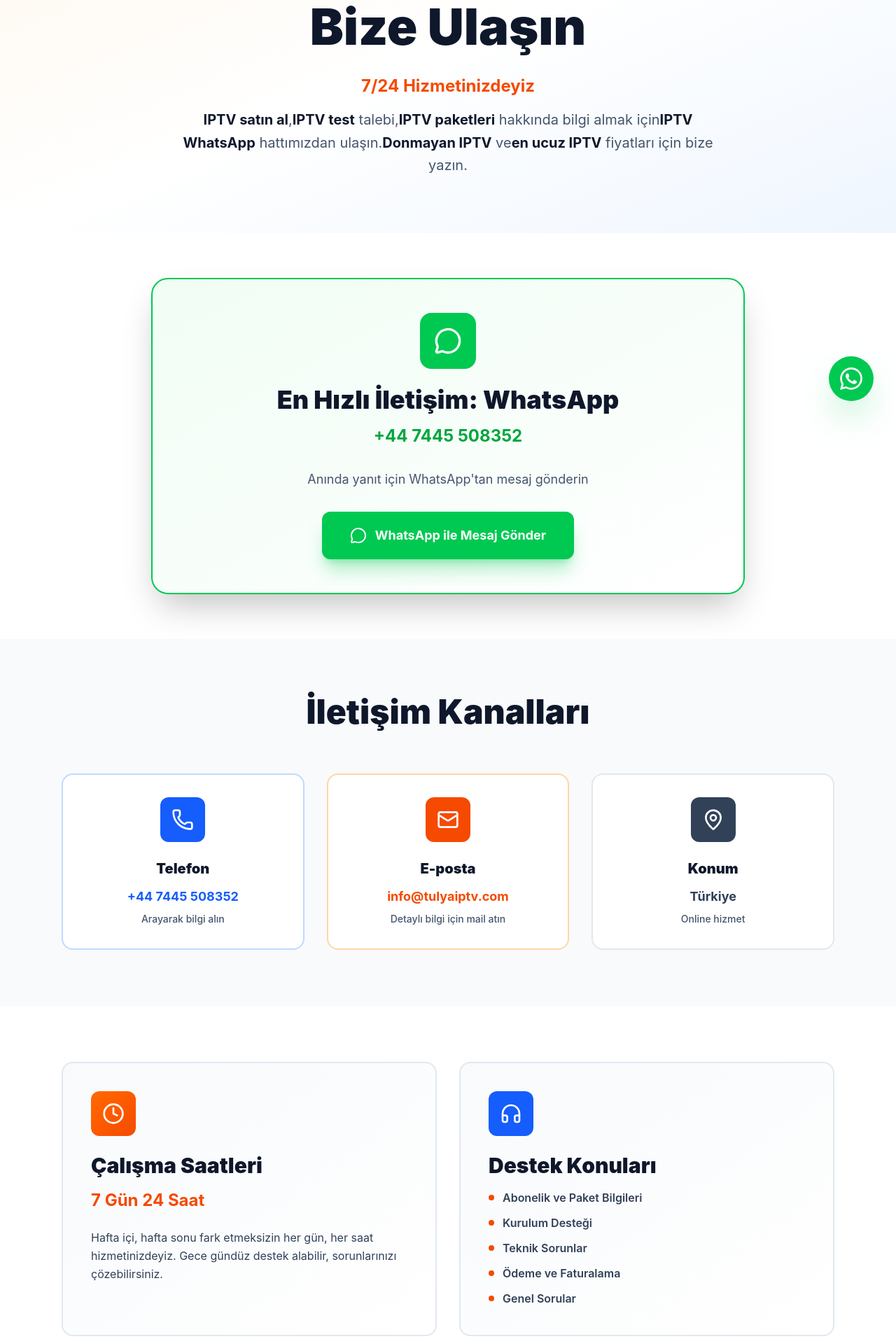
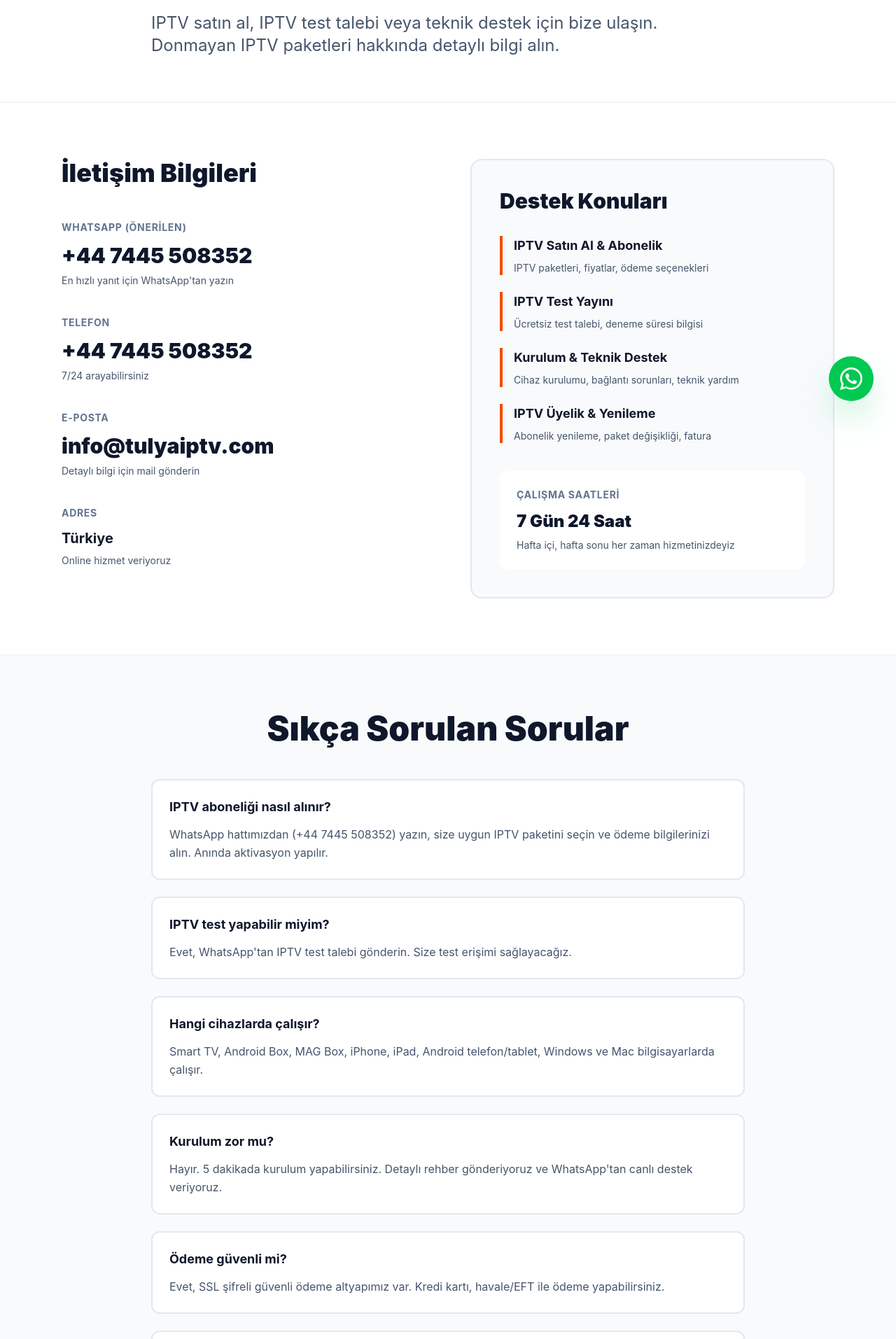
Before and after one commit to iddaasohbet/iptvalcomtr, a Next.js app: page /iletisim in a window 1280 px wide. Shown: the part 195-2108 px from the top of the page at 70% size. Built offline with nearby package versions, Linux system fonts and the light colour scheme.

Commit message:
Update: SEO optimize, kurumsal iletiÅŸim sayfasÄ±, WhatsApp entegrasyonu - Donmayan IPTV keyword'leri eklendi

```diff
--- a/src/app/iletisim/IletisimContent.tsx
+++ b/src/app/iletisim/IletisimContent.tsx
@@ -1,253 +1,203 @@
 "use client";
 
 import { motion } from "framer-motion";
-import { Phone, Mail, MessageCircle, MapPin, Clock, Headphones, MessageSquare, Send } from "lucide-react";
 
 export default function IletisimContent() {
   return (
     <main>
       {/* Hero */}
-      <section className="relative overflow-hidden bg-gradient-to-br from-orange-50 via-white to-blue-50 pt-32 pb-20">
-        <div className="mx-auto max-w-5xl px-6">
+      <section className="bg-white pt-32 pb-16">
+        <div className="mx-auto max-w-4xl px-6">
           <motion.div
             initial={{ opacity: 0, y: 20 }}
             animate={{ opacity: 1, y: 0 }}
             transition={{ duration: 0.6 }}
-            className="text-center"
           >
-            <div className="mb-6 inline-block rounded-full bg-gradient-to-r from-orange-500 to-orange-600 px-6 py-2 text-sm font-bold text-white">
+            <h1 className="mb-6 text-6xl font-black text-slate-900">
               İletişim
-            </div>
-
-            <h1 className="mb-6 text-6xl font-black leading-tight text-slate-900 lg:text-7xl">
-              Bize Ulaşın
             </h1>
-
-            <p className="mb-4 text-2xl font-bold text-orange-600">
-              7/24 Hizmetinizdeyiz
-            </p>
-
-            <p className="mx-auto max-w-3xl text-xl leading-relaxed text-slate-600">
-              <strong className="font-bold text-slate-900">IPTV satın al</strong>,
-              <strong className="font-bold text-slate-900">IPTV test</strong> talebi,
-              <strong className="font-bold text-slate-900">IPTV paketleri</strong> hakkında bilgi almak için
-              <strong className="font-bold text-slate-900">IPTV WhatsApp</strong> hattımızdan ulaşın.
-              <strong className="font-bold text-slate-900">Donmayan IPTV</strong> ve
-              <strong className="font-bold text-slate-900">en ucuz IPTV</strong> fiyatları için bize yazın.
+            <p className="text-2xl text-slate-600">
+              IPTV satın al, IPTV test talebi veya teknik destek için bize ulaşın.
+              Donmayan IPTV paketleri hakkında detaylı bilgi alın.
             </p>
           </motion.div>
         </div>
       </section>
 
-      {/* Primary Contact - WhatsApp CTA */}
-      <section className="bg-white py-16">
-        <div className="mx-auto max-w-4xl px-6">
-          <motion.div
-            initial={{ opacity: 0, y: 20 }}
-            whileInView={{ opacity: 1, y: 0 }}
-            viewport={{ once: true }}
-            className="overflow-hidden rounded-3xl border-2 border-green-500 bg-gradient-to-br from-green-50 to-white p-12 text-center shadow-2xl"
-          >
-            <div className="mb-6 inline-flex h-20 w-20 items-center justify-center rounded-2xl bg-green-500">
-              <MessageCircle className="h-10 w-10 text-white" />
-            </div>
-            <h2 className="mb-4 text-4xl font-black text-slate-900">
-              En Hızlı İletişim: WhatsApp
+      {/* Contact Info - Simple Grid */}
+      <section className="border-t-2 border-slate-100 bg-white py-20">
+        <div className="mx-auto max-w-6xl px-6">
+          <div className="grid gap-16 lg:grid-cols-2">
+            {/* Left - Primary */}
+            <div>
+              <h2 className="mb-12 text-4xl font-black text-slate-900">
+                İletişim Bilgileri
               </h2>
-            <p className="mb-8 text-2xl font-bold text-green-600">
-              +44 7445 508352
-            </p>
-            <p className="mb-8 text-lg text-slate-600">
-              Anında yanıt için WhatsApp'tan mesaj gönderin
-            </p>
+
+              <div className="space-y-10">
+                {/* WhatsApp */}
+                <div>
+                  <h3 className="mb-3 text-sm font-bold uppercase tracking-wider text-slate-500">
+                    WhatsApp (Önerilen)
+                  </h3>
                   <a
                     href="https://wa.me/447445508352"
                     target="_blank"
                     rel="noopener noreferrer"
-              className="inline-flex items-center gap-3 rounded-xl bg-green-500 px-10 py-5 text-lg font-bold text-white shadow-xl shadow-green-500/30 transition-all hover:bg-green-600 hover:shadow-2xl"
+                    className="group inline-block"
                   >
-              <MessageCircle className="h-6 w-6" />
-              WhatsApp ile Mesaj Gönder
+                    <p className="text-3xl font-black text-slate-900 transition-colors group-hover:text-orange-600">
+                      +44 7445 508352
+                    </p>
                   </a>
-          </motion.div>
-        </div>
-      </section>
-
-      {/* Contact Methods Grid */}
-      <section className="bg-slate-50 py-20">
-        <div className="mx-auto max-w-6xl px-6">
-          <div className="mb-16 text-center">
-            <h2 className="mb-4 text-5xl font-black text-slate-900">
-              İletişim Kanalları
-            </h2>
+                  <p className="mt-2 text-sm text-slate-600">
+                    En hızlı yanıt için WhatsApp'tan yazın
+                  </p>
                 </div>
 
-          <div className="grid gap-8 sm:grid-cols-2 lg:grid-cols-3">
                 {/* Phone */}
-            <motion.a
-              href="tel:+447445508352"
-              initial={{ opacity: 0, y: 20 }}
-              whileInView={{ opacity: 1, y: 0 }}
-              viewport={{ once: true }}
-              whileHover={{ y: -4 }}
-              className="group rounded-2xl border-2 border-blue-200 bg-white p-8 text-center transition-all hover:border-blue-600 hover:shadow-xl"
-            >
-              <div className="mb-6 inline-flex h-16 w-16 items-center justify-center rounded-xl bg-blue-600">
-                <Phone className="h-8 w-8 text-white" />
-              </div>
-              <h3 className="mb-3 text-xl font-black text-slate-900">
+                <div>
+                  <h3 className="mb-3 text-sm font-bold uppercase tracking-wider text-slate-500">
                     Telefon
                   </h3>
-              <p className="mb-2 text-lg font-bold text-blue-600">
+                  <a
+                    href="tel:+447445508352"
+                    className="group inline-block"
+                  >
+                    <p className="text-3xl font-black text-slate-900 transition-colors group-hover:text-orange-600">
                       +44 7445 508352
                     </p>
-              <p className="text-sm font-medium text-slate-600">
-                Arayarak bilgi alın
+                  </a>
+                  <p className="mt-2 text-sm text-slate-600">
+                    7/24 arayabilirsiniz
                   </p>
-            </motion.a>
+                </div>
 
                 {/* Email */}
-            <motion.a
-              href="mailto:info@tulyaiptv.com"
-              initial={{ opacity: 0, y: 20 }}
-              whileInView={{ opacity: 1, y: 0 }}
-              viewport={{ once: true }}
-              transition={{ delay: 0.1 }}
-              whileHover={{ y: -4 }}
-              className="group rounded-2xl border-2 border-orange-200 bg-white p-8 text-center transition-all hover:border-orange-600 hover:shadow-xl"
-            >
-              <div className="mb-6 inline-flex h-16 w-16 items-center justify-center rounded-xl bg-orange-600">
-                <Mail className="h-8 w-8 text-white" />
-              </div>
-              <h3 className="mb-3 text-xl font-black text-slate-900">
+                <div>
+                  <h3 className="mb-3 text-sm font-bold uppercase tracking-wider text-slate-500">
                     E-posta
                   </h3>
-              <p className="mb-2 text-lg font-bold text-orange-600">
+                  <a
+                    href="mailto:info@tulyaiptv.com"
+                    className="group inline-block"
+                  >
+                    <p className="text-3xl font-black text-slate-900 transition-colors group-hover:text-orange-600">
                       info@tulyaiptv.com
                     </p>
-              <p className="text-sm font-medium text-slate-600">
-                Detaylı bilgi için mail atın
+                  </a>
+                  <p className="mt-2 text-sm text-slate-600">
+                    Detaylı bilgi için mail gönderin
                   </p>
-            </motion.a>
+                </div>
 
-            {/* Location */}
-            <motion.div
-              initial={{ opacity: 0, y: 20 }}
-              whileInView={{ opacity: 1, y: 0 }}
-              viewport={{ once: true }}
-              transition={{ delay: 0.2 }}
-              className="rounded-2xl border-2 border-slate-200 bg-white p-8 text-center"
-            >
-              <div className="mb-6 inline-flex h-16 w-16 items-center justify-center rounded-xl bg-slate-700">
-                <MapPin className="h-8 w-8 text-white" />
-              </div>
-              <h3 className="mb-3 text-xl font-black text-slate-900">
-                Konum
+                {/* Address */}
+                <div>
+                  <h3 className="mb-3 text-sm font-bold uppercase tracking-wider text-slate-500">
+                    Adres
                   </h3>
-              <p className="mb-2 text-lg font-bold text-slate-700">
+                  <p className="text-xl font-bold text-slate-900">
                     Türkiye
                   </p>
-              <p className="text-sm font-medium text-slate-600">
-                Online hizmet
+                  <p className="mt-2 text-sm text-slate-600">
+                    Online hizmet veriyoruz
                   </p>
-            </motion.div>
+                </div>
+              </div>
+            </div>
+
+            {/* Right - Support Info */}
+            <div className="rounded-2xl border-2 border-slate-200 bg-slate-50 p-10">
+              <h2 className="mb-8 text-3xl font-black text-slate-900">
+                Destek Konuları
+              </h2>
+
+              <div className="space-y-6">
+                <div className="border-l-4 border-orange-600 pl-4">
+                  <h3 className="mb-2 text-lg font-bold text-slate-900">
+                    IPTV Satın Al & Abonelik
+                  </h3>
+                  <p className="text-sm text-slate-600">
+                    IPTV paketleri, fiyatlar, ödeme seçenekleri
+                  </p>
+                </div>
+
+                <div className="border-l-4 border-orange-600 pl-4">
+                  <h3 className="mb-2 text-lg font-bold text-slate-900">
+                    IPTV Test Yayını
+                  </h3>
+                  <p className="text-sm text-slate-600">
+                    Ücretsiz test talebi, deneme süresi bilgisi
+                  </p>
+                </div>
+
+                <div className="border-l-4 border-orange-600 pl-4">
+                  <h3 className="mb-2 text-lg font-bold text-slate-900">
+                    Kurulum & Teknik Destek
+                  </h3>
+                  <p className="text-sm text-slate-600">
+                    Cihaz kurulumu, bağlantı sorunları, teknik yardım
+                  </p>
+                </div>
+
+                <div className="border-l-4 border-orange-600 pl-4">
+                  <h3 className="mb-2 text-lg font-bold text-slate-900">
+                    IPTV Üyelik & Yenileme
+                  </h3>
+                  <p className="text-sm text-slate-600">
+                    Abonelik yenileme, paket değişikliği, fatura
+                  </p>
+                </div>
+              </div>
+
+              <div className="mt-10 rounded-xl bg-white p-6">
+                <p className="mb-3 text-sm font-bold uppercase tracking-wider text-slate-500">
+                  Çalışma Saatleri
+                </p>
+                <p className="text-2xl font-black text-slate-900">
+                  7 Gün 24 Saat
+                </p>
+                <p className="mt-2 text-sm text-slate-600">
+                  Hafta içi, hafta sonu her zaman hizmetinizdeyiz
+                </p>
+              </div>
+            </div>
           </div>
         </div>
       </section>
 
-      {/* Support Info */}
-      <section className="bg-white py-20">
-        <div className="mx-auto max-w-6xl px-6">
-          <div className="grid gap-8 lg:grid-cols-2">
-            {/* Working Hours */}
-            <motion.div
-              initial={{ opacity: 0, x: -20 }}
-              whileInView={{ opacity: 1, x: 0 }}
-              viewport={{ once: true }}
-              className="rounded-2xl border-2 border-slate-200 bg-gradient-to-br from-slate-50 to-white p-10"
-            >
-              <div className="mb-6 inline-flex h-16 w-16 items-center justify-center rounded-xl bg-gradient-to-br from-orange-500 to-orange-600">
-                <Clock className="h-8 w-8 text-white" />
-              </div>
-              <h3 className="mb-4 text-3xl font-black text-slate-900">
-                Çalışma Saatleri
-              </h3>
-              <p className="mb-6 text-2xl font-bold text-orange-600">
-                7 Gün 24 Saat
-              </p>
-              <p className="text-base leading-relaxed text-slate-700">
-                Hafta içi, hafta sonu fark etmeksizin her gün, her saat
-                hizmetinizdeyiz. Gece gündüz destek alabilir, sorunlarınızı
-                çözebilirsiniz.
-              </p>
-            </motion.div>
-
-            {/* Support Types */}
-            <motion.div
-              initial={{ opacity: 0, x: 20 }}
-              whileInView={{ opacity: 1, x: 0 }}
-              viewport={{ once: true }}
-              className="rounded-2xl border-2 border-slate-200 bg-gradient-to-br from-slate-50 to-white p-10"
-            >
-              <div className="mb-6 inline-flex h-16 w-16 items-center justify-center rounded-xl bg-blue-600">
-                <Headphones className="h-8 w-8 text-white" />
-              </div>
-              <h3 className="mb-4 text-3xl font-black text-slate-900">
-                Destek Konuları
-              </h3>
-              <ul className="space-y-3 text-base font-semibold text-slate-700">
-                <li className="flex items-center gap-3">
-                  <div className="h-2 w-2 rounded-full bg-orange-600"></div>
-                  Abonelik ve Paket Bilgileri
-                </li>
-                <li className="flex items-center gap-3">
-                  <div className="h-2 w-2 rounded-full bg-orange-600"></div>
-                  Kurulum Desteği
-                </li>
-                <li className="flex items-center gap-3">
-                  <div className="h-2 w-2 rounded-full bg-orange-600"></div>
-                  Teknik Sorunlar
-                </li>
-                <li className="flex items-center gap-3">
-                  <div className="h-2 w-2 rounded-full bg-orange-600"></div>
-                  Ödeme ve Faturalama
-                </li>
-                <li className="flex items-center gap-3">
-                  <div className="h-2 w-2 rounded-full bg-orange-600"></div>
-                  Genel Sorular
-                </li>
-              </ul>
-            </motion.div>
-          </div>
-        </div>
-      </section>
-
-      {/* FAQ Teaser */}
-      <section className="bg-slate-50 py-20">
+      {/* FAQ */}
+      <section className="border-t-2 border-slate-100 bg-slate-50 py-20">
         <div className="mx-auto max-w-4xl px-6">
-          <div className="mb-12 text-center">
-            <h2 className="mb-4 text-4xl font-black text-slate-900">
+          <h2 className="mb-12 text-center text-5xl font-black text-slate-900">
             Sıkça Sorulan Sorular
           </h2>
-          </div>
 
-          <div className="space-y-4">
+          <div className="space-y-6">
             {[
               {
                 q: "IPTV aboneliği nasıl alınır?",
-                a: "WhatsApp veya telefon ile iletişime geçin, size uygun paketi seçin ve ödeme yapın. Hemen kullanmaya başlayabilirsiniz.",
+                a: "WhatsApp hattımızdan (+44 7445 508352) yazın, size uygun IPTV paketini seçin ve ödeme bilgilerinizi alın. Anında aktivasyon yapılır.",
               },
               {
-                q: "Hangi cihazlarda kullanabilirim?",
-                a: "Smart TV, Android Box, MAG Box, telefon, tablet, bilgisayar - tüm cihazlarda kullanabilirsiniz.",
+                q: "IPTV test yapabilir miyim?",
+                a: "Evet, WhatsApp'tan IPTV test talebi gönderin. Size test erişimi sağlayacağız.",
+              },
+              {
+                q: "Hangi cihazlarda çalışır?",
+                a: "Smart TV, Android Box, MAG Box, iPhone, iPad, Android telefon/tablet, Windows ve Mac bilgisayarlarda çalışır.",
               },
               {
                 q: "Kurulum zor mu?",
-                a: "Hayır! 5 dakikada kurulum tamamlanır. Detaylı rehber ve canlı destek ile yardımcı oluyoruz.",
+                a: "Hayır. 5 dakikada kurulum yapabilirsiniz. Detaylı rehber gönderiyoruz ve WhatsApp'tan canlı destek veriyoruz.",
               },
               {
-                q: "Test süresi var mı?",
-                a: "Evet, bilgi almak için WhatsApp'tan yazın.",
+                q: "Ödeme güvenli mi?",
+                a: "Evet, SSL şifreli güvenli ödeme altyapımız var. Kredi kartı, havale/EFT ile ödeme yapabilirsiniz.",
+              },
+              {
+                q: "Donmayan IPTV garantisi var mı?",
+                a: "Evet, %99.9 uptime garantisi veriyoruz. Yüksek hızlı sunucularımızla kesintisiz yayın sağlıyoruz.",
               },
             ].map((faq, i) => (
               <motion.div
@@ -256,12 +206,12 @@
                 whileInView={{ opacity: 1, y: 0 }}
                 viewport={{ once: true }}
                 transition={{ delay: i * 0.05 }}
-                className="rounded-xl border border-slate-200 bg-white p-6"
+                className="rounded-xl border-2 border-slate-200 bg-white p-6"
               >
-                <h3 className="mb-2 text-lg font-black text-slate-900">
+                <h3 className="mb-3 text-lg font-bold text-slate-900">
                   {faq.q}
                 </h3>
-                <p className="text-sm font-medium text-slate-600">
+                <p className="text-base leading-relaxed text-slate-600">
                   {faq.a}
                 </p>
               </motion.div>
@@ -273,31 +223,26 @@
       {/* CTA */}
       <section className="bg-white py-20">
         <div className="mx-auto max-w-4xl px-6 text-center">
-          <motion.div
-            initial={{ opacity: 0, y: 20 }}
-            whileInView={{ opacity: 1, y: 0 }}
-            viewport={{ once: true }}
-            className="rounded-3xl border-2 border-orange-500 bg-gradient-to-br from-orange-50 to-white p-12"
-          >
-            <div className="mb-6 inline-flex h-20 w-20 items-center justify-center rounded-2xl bg-gradient-to-br from-orange-500 to-orange-600">
-              <Send className="h-10 w-10 text-white" />
-            </div>
-            <h2 className="mb-4 text-4xl font-black text-slate-900">
-              Hemen Başlayın
+          <h2 className="mb-6 text-5xl font-black text-slate-900">
+            IPTV Satın Almak İçin
           </h2>
-            <p className="mb-8 text-lg text-slate-600">
-              Sorunuz mu var? Size yardımcı olmaktan mutluluk duyarız.
+          <p className="mb-10 text-xl text-slate-600">
+            Donmayan IPTV paketleri, en ucuz IPTV fiyatları için hemen iletişime geçin
           </p>
           <a
             href="https://wa.me/447445508352"
             target="_blank"
             rel="noopener noreferrer"
-              className="inline-flex items-center gap-3 rounded-xl bg-gradient-to-r from-orange-500 to-orange-600 px-10 py-5 text-lg font-bold text-white shadow-xl shadow-orange-500/30 transition-all hover:shadow-2xl"
+            className="inline-flex items-center gap-3 rounded-xl bg-green-500 px-12 py-6 text-xl font-bold text-white shadow-xl shadow-green-500/30 transition-all hover:bg-green-600 hover:shadow-2xl"
           >
-              <MessageCircle className="h-6 w-6" />
-              WhatsApp ile Yaz
+            <svg className="h-7 w-7" fill="currentColor" viewBox="0 0 24 24">
+              <path d="M17.472 14.382c-.297-.149-1.758-.867-2.03-.967-.273-.099-.471-.148-.67.15-.197.297-.767.966-.94 1.164-.173.199-.347.223-.644.075-.297-.15-1.255-.463-2.39-1.475-.883-.788-1.48-1.761-1.653-2.059-.173-.297-.018-.458.13-.606.134-.133.298-.347.446-.52.149-.174.198-.298.298-.497.099-.198.05-.371-.025-.52-.075-.149-.669-1.612-.916-2.207-.242-.579-.487-.5-.669-.51-.173-.008-.371-.01-.57-.01-.198 0-.52.074-.792.372-.272.297-1.04 1.016-1.04 2.479 0 1.462 1.065 2.875 1.213 3.074.149.198 2.096 3.2 5.077 4.487.709.306 1.262.489 1.694.625.712.227 1.36.195 1.871.118.571-.085 1.758-.719 2.006-1.413.248-.694.248-1.289.173-1.413-.074-.124-.272-.198-.57-.347m-5.421 7.403h-.004a9.87 9.87 0 01-5.031-1.378l-.361-.214-3.741.982.998-3.648-.235-.374a9.86 9.86 0 01-1.51-5.26c.001-5.45 4.436-9.884 9.888-9.884 2.64 0 5.122 1.03 6.988 2.898a9.825 9.825 0 012.893 6.994c-.003 5.45-4.437 9.884-9.885 9.884m8.413-18.297A11.815 11.815 0 0012.05 0C5.495 0 .16 5.335.157 11.892c0 2.096.547 4.142 1.588 5.945L.057 24l6.305-1.654a11.882 11.882 0 005.683 1.448h.005c6.554 0 11.89-5.335 11.893-11.893a11.821 11.821 0 00-3.48-8.413Z"/>
+            </svg>
+            WhatsApp ile Hemen Yazın
           </a>
-          </motion.div>
+          <p className="mt-6 text-sm font-medium text-slate-500">
+            Anında yanıt alın • IPTV test • En ucuz IPTV paketleri
+          </p>
         </div>
       </section>
     </main>
```
Lines whose indentation alone changed are shown as unchanged.
